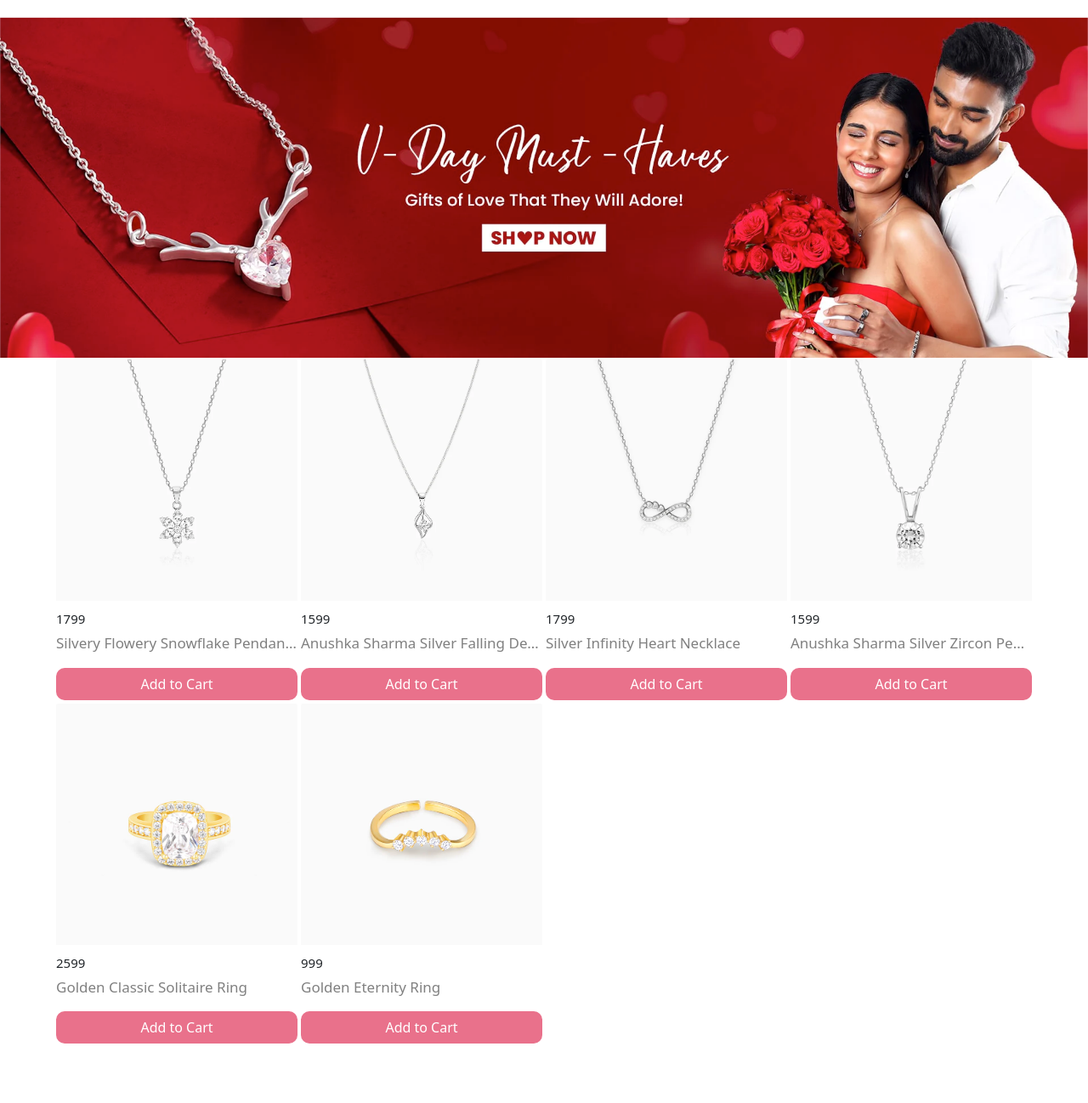
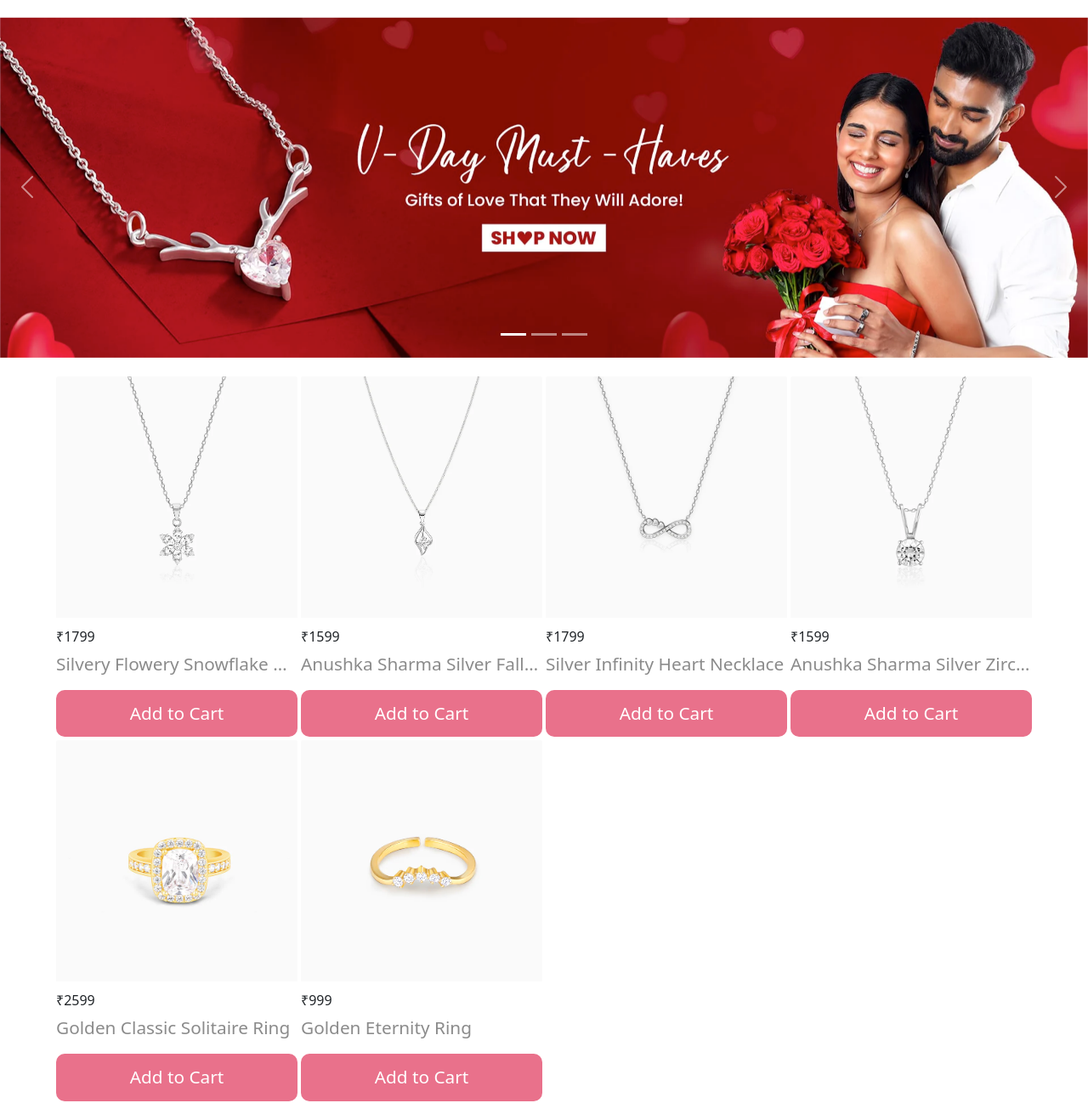
Before and after one commit to takshrana/E-commerce, a Flask app: page / in a window 1280 px wide. Shown: the part 72-1370 px from the top of the page at 85% size. Before the commit the page ends 1300 px from the top, so only its background shows below. Run offline with Flask 3, Linux system fonts and the light colour scheme; data comes from the database, SQL or seed files in the repository; both versions use the stored data as it was after the commit; some libraries are stand-ins or nearby versions.

Commit message:
added carousel to banner

```diff
--- a/app/__init__.py
+++ b/app/__init__.py
@@ -28,4 +28,7 @@ def create_app(config_class=Config):
     def test_page():
         return '<h1>Test</h1>'
 
+    with app.app_context():
+        db.create_all()
+
     return app
--- a/app/routes/product/add.py
+++ b/app/routes/product/add.py
@@ -7,7 +7,7 @@ from app.models.product import Product, Category, Style, Metal, Color
 from app.forms.product import AddCategoryForm, AddProductForm, AddMetalForm, AddStyleForm,  AddColorForm
 from werkzeug.utils import secure_filename
 
-ALLOWED_EXTENSIONS = {'png', 'jpg', 'jpeg'}
+ALLOWED_EXTENSIONS = {'png', 'jpg', 'jpeg', 'webp'}
 
 
 def allowed_file(filename):
--- a/app/static/css/styles.css
+++ b/app/static/css/styles.css
@@ -1,3 +1,7 @@
+.bg-white{
+   background-color: white;
+}
+
 .form-select, .form-control{
    border: 0px!important;
    outline:0px!important;
@@ -59,11 +63,27 @@
    width: 450px !important;
 }
 
+.product-card:hover{
+   cursor: pointer;
+}
+
+.product-card:hover .product-title{
+ text-decoration: underline;
+}
+
 .card-btn{
+   font-size: 1.3rem;
    width: 100%;
    color: white;
    background-color: #e9718b;
    border-radius: 10px;
+   padding: 0.7rem;
+}
+
+.card-btn:hover{
+   background-color: #df5d79;
+   color: white;
+   text-decoration: none;
 }
 
 .product-body{
@@ -74,25 +94,30 @@
    overflow: hidden;
    text-overflow: ellipsis;
    white-space: nowrap;
-   color: grey;
-   font-weight: 500;
-   font-size: 17px;
+   color: rgb(139, 139, 139);
+   font-weight: 400;
+   font-size: 1.3rem;
    max-width: 100%;
 }
 
 .product-price{
-   font-size: 15px;
+   font-size: 1rem;
    font-weight: 500;
    margin-bottom: 8px;
 }
 
 .banner-container{
-   padding: 20px 0 0 0;
+   padding: 20px 0;
 }
 
 .banner-img{
    width: 100%;
 }
+
+.carousel-control-next, .carousel-control-prev {
+   width: 5%;
+}
+
 
 @media (max-width: 765px){
    .logo-img {
--- a/app/templates/base.html
+++ b/app/templates/base.html
@@ -10,7 +10,7 @@
 </head>
 <body>
 
-<nav class="navbar navbar-expand-lg navbar-light">
+<nav class="navbar navbar-expand-lg navbar-light sticky-top bg-white">
   <div class="container-fluid d-flex justify-content-around">
 
       <div>
--- a/app/templates/index.html
+++ b/app/templates/index.html
@@ -4,7 +4,33 @@
 
 {% block content %}
 <div class="container-fluid banner-container">
-  <img class="banner-img" src="{{ url_for('static', filename='img/index-banner.png')}}" alt="">
+  <div id="carouselExampleIndicators" class="carousel slide" data-bs-ride="carousel">
+    <div class="carousel-indicators">
+      <button type="button" data-bs-target="#carouselExampleIndicators" data-bs-slide-to="0" class="active" aria-current="true" aria-label="Slide 1"></button>
+      <button type="button" data-bs-target="#carouselExampleIndicators" data-bs-slide-to="1" aria-label="Slide 2"></button>
+      <button type="button" data-bs-target="#carouselExampleIndicators" data-bs-slide-to="2" aria-label="Slide 3"></button>
+    </div>
+    <div class="carousel-inner">
+      <div class="carousel-item active">
+        <img src="{{ url_for('static', filename='img/index-banner-1.png')}}" class="banner-img d-block w-100" alt="...">
+      </div>
+      <div class="carousel-item">
+        <img src="{{ url_for('static', filename='img/index-banner-2.png')}}" class="d-block w-100" alt="...">
+      </div>
+      <div class="carousel-item">
+        <img src="{{ url_for('static', filename='img/index-banner-3.png')}}" class="d-block w-100" alt="...">
+      </div>
+    </div>
+    <button class="carousel-control-prev" type="button" data-bs-target="#carouselExampleIndicators" data-bs-slide="prev">
+      <span class="carousel-control-prev-icon" aria-hidden="true"></span>
+      <span class="visually-hidden">Previous</span>
+    </button>
+    <button class="carousel-control-next" type="button" data-bs-target="#carouselExampleIndicators" data-bs-slide="next">
+      <span class="carousel-control-next-icon" aria-hidden="true"></span>
+      <span class="visually-hidden">Next</span>
+    </button>
+  </div>
+  <!-- <img class="banner-img" src="{{ url_for('static', filename='img/index-banner.png')}}" alt=""> -->
 </div>
 <div class="row product-grid">
 
@@ -15,7 +41,7 @@
 
     <img src="{{ url_for('static', filename='img/products/') }}{% if product.img_url %}{{product.img_url}}{% else %}default.png{% endif %}" class="card-img-top" alt="">
     <div class="product-body card-body">
-      <p class="product-price">{{ product.price }}</p>
+      <p class="product-price">₹{{ product.price }}</p>
 
       <h5 class="product-title card-title">{{ product.name }}</h5>
 
--- a/app/templates/product/add/add_product.html
+++ b/app/templates/product/add/add_product.html
@@ -13,7 +13,6 @@
         <div class="mb-3">
             <label class="form-label" for="category_id">Category</label>
             <select class="form-select" name="category_id" id="category_id" onchange="changeCategory(event)">
-                <option disabled selected value> -- select an option -- </option>
                 {% for category in categories %}
                 <option value="{{category.id}}" {% if category_id == category.id %} selected {% endif %}>{{category.name}}</option>
                 {% endfor %}
@@ -53,10 +52,9 @@
         {{ render_field(form.stock) }}
         {{ render_field(form.img) }}
         {{ render_field(form.submit, class='btn-danger form-btn') }}
-        <!--<a class="btn btn-primary btn-md ms-auto" href="{{ url_for('update.display_product', category_id=category_id, metal_id=metal_id, color_id=color_id, style_id=style_id)}}">Update</a>-->
-        <a class="btn btn-danger btn-md ms-auto form-btn" href="{{ url_for('update.display_all_product') }}">Update</button>
+        <a class="btn btn-danger form-btn" onclick="" href="{{ url_for('update.display_all_product') }}">Update</a>
     </form>
-    </div>
+</div>
 </div>
 
 
--- a/app/templates/product/update/display_product.html
+++ b/app/templates/product/update/display_product.html
@@ -3,7 +3,7 @@
 <div class="form-page-bg">
 
   <div class="container-fluid form-div">
-    <h3 class="form-title">Update {{ url_for(request.endpoint).split('/')[2].title() }}</h3>
+    <h3 class="form-title">Update</h3>
 <form>
     <div class="mb-3">
     <label class="form-label" for="category_id">Category</label>
```
Also changed, not shown: app/app.db (added), app/static/img/index-banner-1.png (renamed from app/static/img/index-banner.png), app/static/img/index-banner-2.png (added), app/static/img/index-banner-3.png (added), app/static/img/products/product_1.webp (added), app/static/img/products/product_2.webp (added), app/static/img/products/product_3.webp (added), app/static/img/products/product_4.webp (added), app/static/img/products/product_5.webp (added), app/static/img/products/product_6.webp (added).
